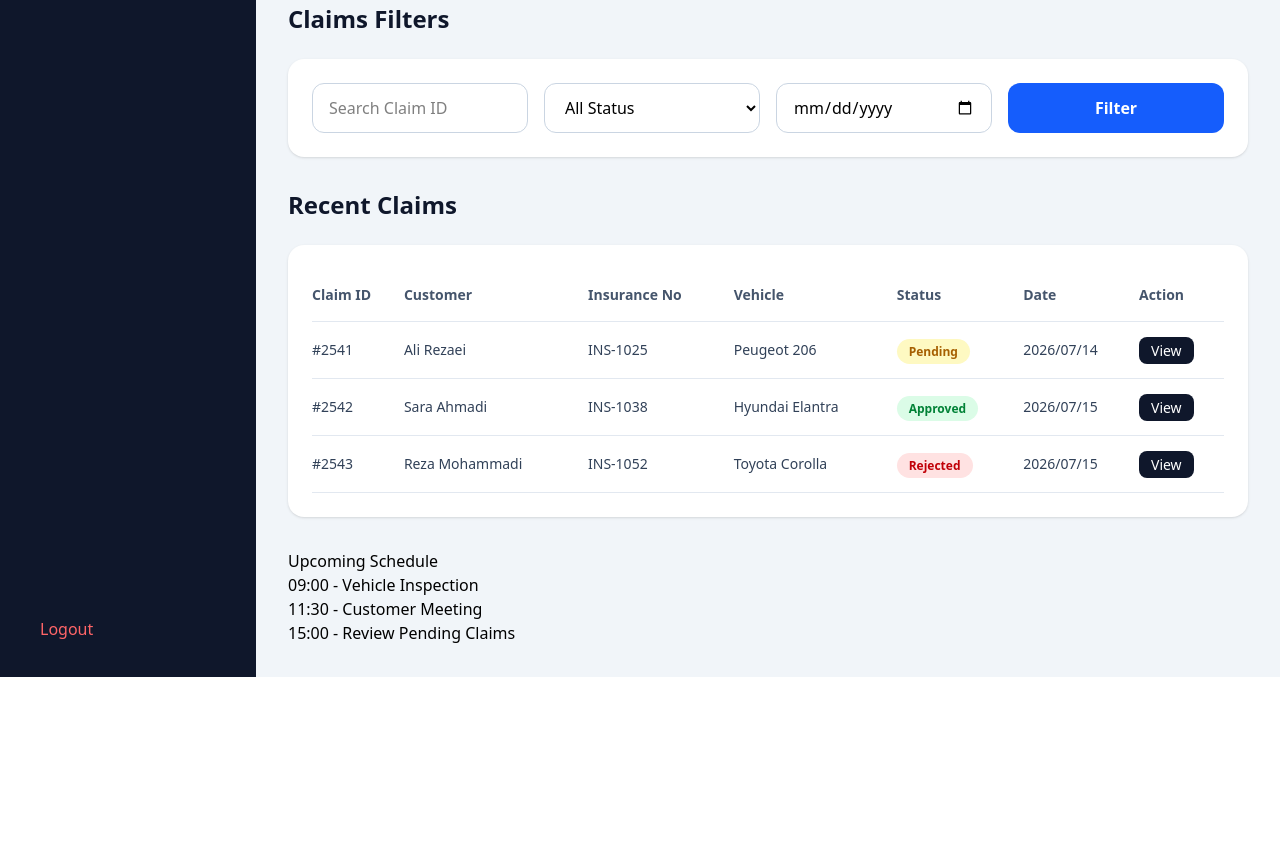
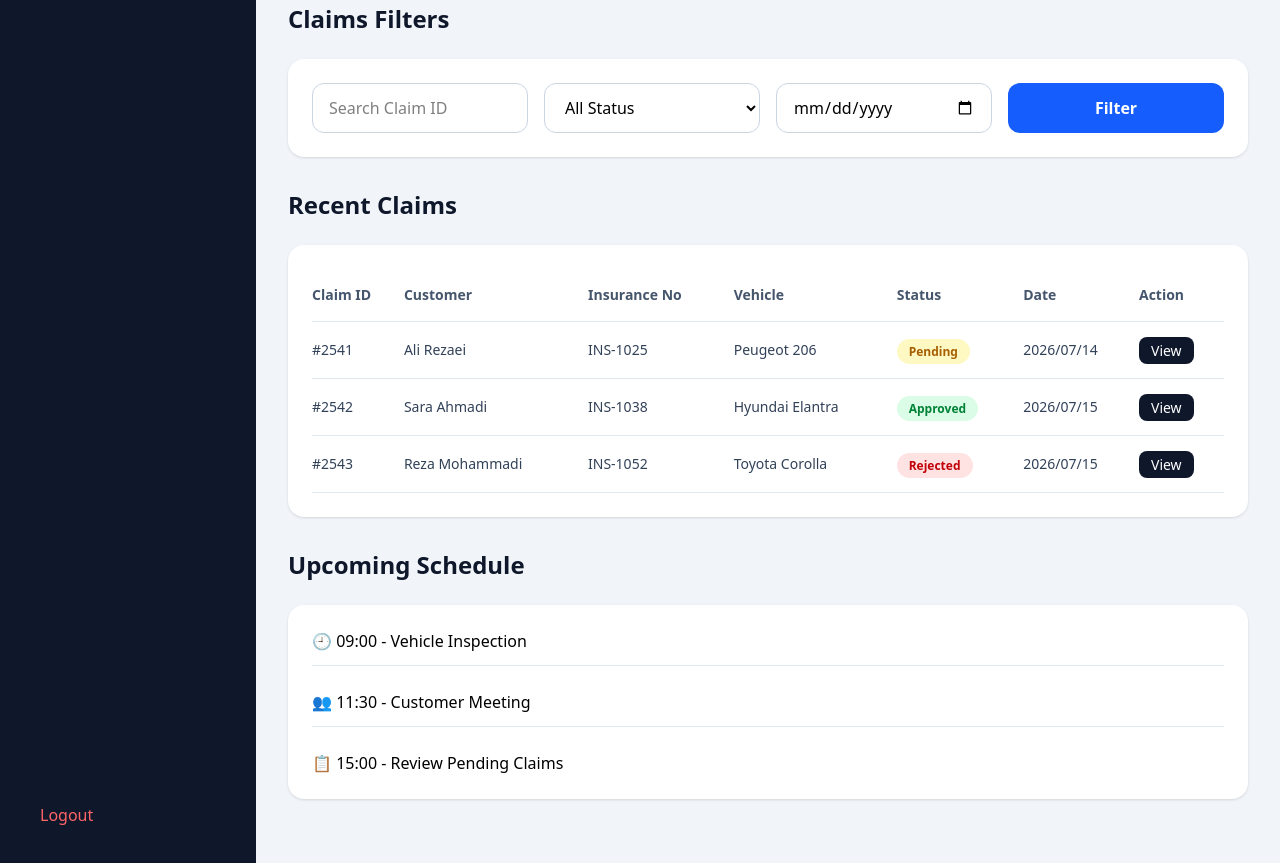
Before and after one commit to kalagermousavi/insurance-claims-dashboard, a website: page index.html in a window 1280 px wide. Shown: the part 1779-2642 px from the top of the page. Before the commit the page ends 2456 px from the top, so only its background shows below. Drawn offline with Linux system fonts and the light colour scheme.

Commit message:
style: finish styling dashboard sections and components

```diff
--- a/index.html
+++ b/index.html
@@ -455,13 +455,15 @@
 <!-- Recent Claims Table End -->
 
          <!-- Upcoming Schedule Start -->
-          <section class="schedule">
-            <h2>Upcoming Schedule</h2>
-            <ul>
-                <li>09:00 - Vehicle Inspection</li>
-                <li>11:30 - Customer Meeting</li>
-                <li>15:00 - Review Pending Claims</li>
+          <section class="mb-8">
+            <h2 class="text-2xl font-bold text-slate-900 mb-6">Upcoming Schedule</h2>
+            <div class="bg-white rounded-2xl shadow-sm p-6">
+            <ul class="space-y-3">
+                <li class="border-b border-slate-200 pb-3"> 🕘 09:00 - Vehicle Inspection</li>
+                <li class="border-b border-slate-200 py-3"> 👥 11:30 - Customer Meeting</li>
+                <li class="pt-3"> 📋 15:00 - Review Pending Claims</li>
             </ul>
+            </div>
           </section>
           <!-- Upcoming Schedule End -->
 
```
